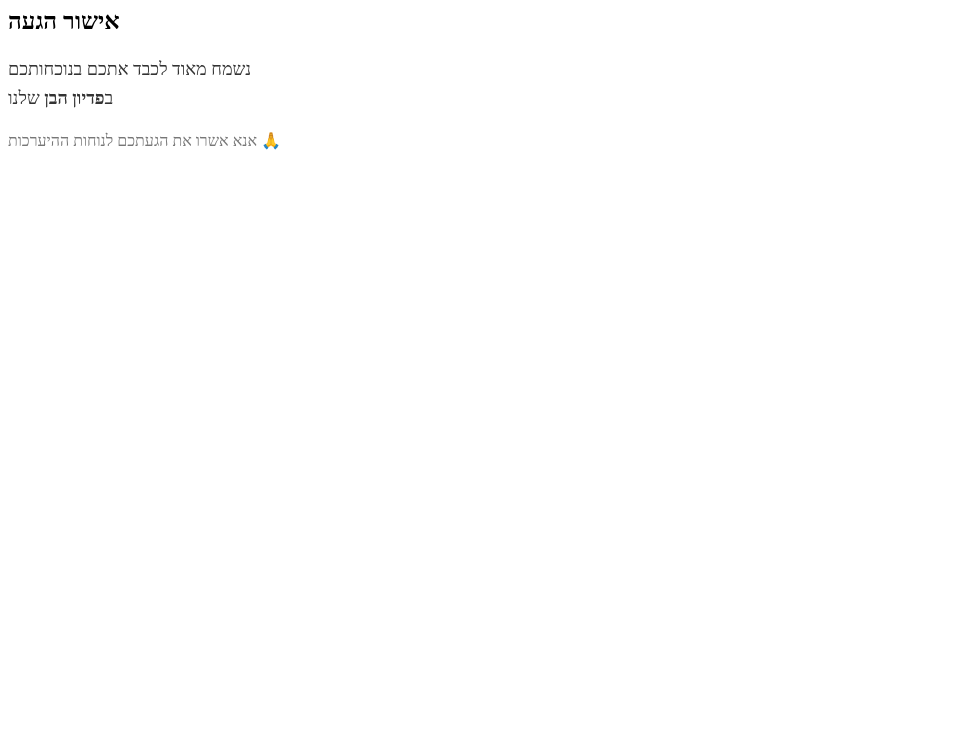
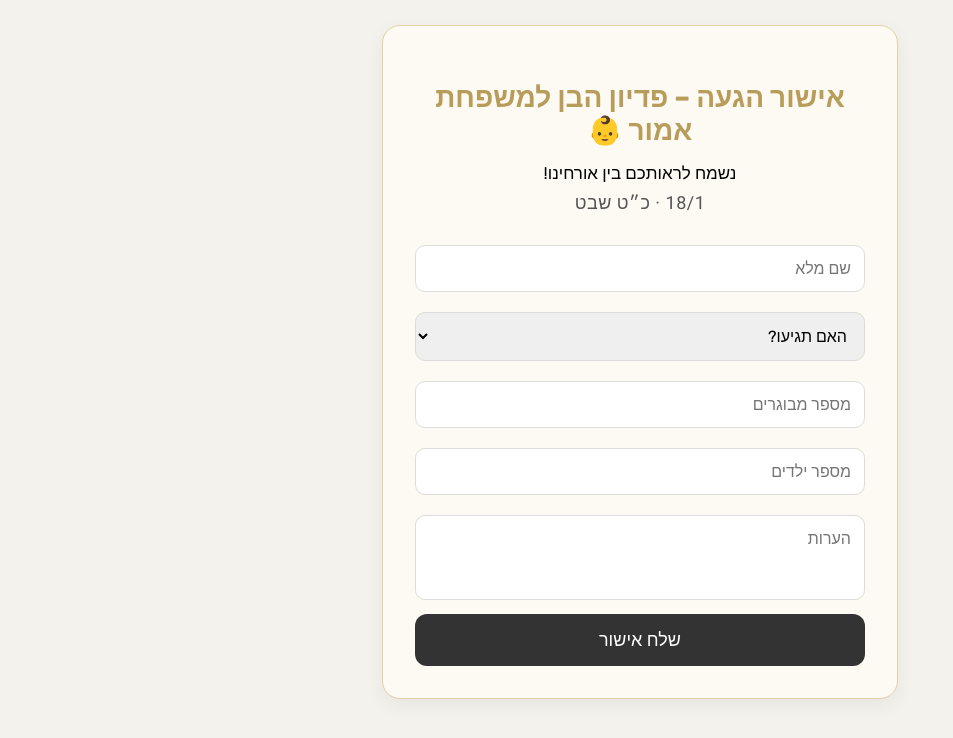
Before and after one commit to ppprrrtt-crypto/deploy, a plain HTML site: page index.html in a window 1280 px wide. Shown: the whole page, without its empty margins (0-953 px from the left). Drawn offline with Linux system fonts and the light colour scheme.

Commit message:
Update index.html

```diff
--- a/index.html
+++ b/index.html
@@ -1,9 +1,181 @@
-<h2>אישור הגעה</h2>
-<p style="font-size:18px; line-height:1.6; color:#333;">
-נשמח מאוד לכבד אתכם בנוכחותכם<br>
-ב<strong>פדיון הבן</strong> שלנו
-</p>
+<!DOCTYPE html>
+<html lang="he" dir="rtl">
+<head>
+    <meta charset="UTF-8">
+    <title>אישור הגעה - פדיון הבן למשפחת אמור</title>
 
-<p style="font-size:16px; color:#777; margin-top:10px;">
-אנא אשרו את הגעתכם לנוחות ההיערכות 🙏
-</p>
+    <!-- פונטים -->
+    <link href="https://fonts.googleapis.com/css2?family=Rubik:wght@300;400;500;600;700&family=Heebo:wght@300;400;500&display=swap" rel="stylesheet">
+
+    <style>
+        body {
+            margin: 0;
+            padding: 0;
+            background-color: #f4f2ec;
+            font-family: 'Rubik', sans-serif;
+        }
+
+        .rsvp-container {
+            max-width: 450px;
+            margin: 25px auto;
+            padding: 32px;
+            background-color: #fdfaf3;
+            border: 1px solid #e2d1a7;
+            direction: rtl;
+            text-align: center;
+            border-radius: 18px;
+            box-shadow: 0 6px 20px rgba(0,0,0,0.06);
+        }
+
+        .rsvp-container h2 {
+            color: #b89c5a;
+            font-size: 28px;
+            margin-bottom: 16px;
+        }
+
+        .event-text {
+            font-size: 17px;
+            margin-bottom: 6px;
+        }
+
+        .event-date {
+            font-family: 'Heebo', sans-serif;
+            font-size: 18px;
+            color: #555;
+            margin-bottom: 18px;
+            letter-spacing: 0.5px;
+        }
+
+        .rsvp-form input,
+        .rsvp-form select,
+        .rsvp-form textarea {
+            width: 100%;
+            padding: 13px;
+            margin: 10px 0;
+            border: 1px solid #dcdcdc;
+            border-radius: 10px;
+            font-size: 16px;
+            box-sizing: border-box;
+            font-family: 'Rubik', sans-serif;
+        }
+
+        .rsvp-form textarea {
+            resize: none;
+        }
+
+        .rsvp-form button {
+            background-color: #333;
+            color: white;
+            border: none;
+            padding: 15px 30px;
+            font-size: 18px;
+            cursor: pointer;
+            border-radius: 12px;
+            width: 100%;
+            transition: 0.3s;
+            font-family: 'Rubik', sans-serif;
+        }
+
+        .rsvp-form button:hover {
+            background-color: #b89c5a;
+        }
+
+        #result {
+            display: none;
+            margin-top: 20px;
+            padding: 20px;
+            color: #4a7c44;
+            font-weight: bold;
+            font-size: 20px;
+            font-family: 'Rubik', sans-serif;
+        }
+    </style>
+</head>
+
+<body>
+
+<div class="rsvp-container">
+    <div id="form-content">
+        <h2>אישור הגעה – פדיון הבן למשפחת אמור 👶</h2>
+
+        <div class="event-text">
+            נשמח לראותכם בין אורחינו!
+        </div>
+
+        <div class="event-date">
+            18/1 · כ״ט שבט
+        </div>
+
+        <form id="rsvp-form" action="https://api.web3forms.com/submit" method="POST" class="rsvp-form">
+            <input type="hidden" name="access_key" value="bedeadac-9a95-47b9-a298-61939aecc631">
+
+            <!-- שדה שם עם ולידציה בעברית -->
+            <input
+                type="text"
+                name="name"
+                placeholder="שם מלא"
+                required
+                oninvalid="this.setCustomValidity('נא להזין שם מלא')"
+                oninput="this.setCustomValidity('')"
+            >
+
+            <select name="attending" required>
+                <option value="" disabled selected>האם תגיעו?</option>
+                <option value="כן">כן, נגיע בשמחה!</option>
+                <option value="לא">לצערי לא נוכל להגיע</option>
+            </select>
+
+            <input type="number" name="adults" placeholder="מספר מבוגרים" min="0">
+            <input type="number" name="children" placeholder="מספר ילדים" min="0">
+
+            <textarea name="message" rows="3" placeholder="הערות"></textarea>
+
+            <button type="submit" id="submit-btn">שלח אישור</button>
+        </form>
+    </div>
+
+    <div id="result"></div>
+</div>
+
+<script>
+    const form = document.getElementById('rsvp-form');
+    const result = document.getElementById('result');
+    const formContent = document.getElementById('form-content');
+
+    form.addEventListener('submit', function(e) {
+        e.preventDefault();
+
+        const formData = new FormData(form);
+        const object = Object.fromEntries(formData);
+        const json = JSON.stringify(object);
+
+        result.innerHTML = "שולח אישור... נא להמתין";
+        result.style.display = "block";
+        formContent.style.display = "none";
+
+        fetch('https://api.web3forms.com/submit', {
+            method: 'POST',
+            headers: {
+                'Content-Type': 'application/json',
+                'Accept': 'application/json'
+            },
+            body: json
+        })
+        .then(async (response) => {
+            let resJson = await response.json();
+            if (response.status === 200) {
+                result.innerHTML = "תודה רבה! אישור ההגעה התקבל בהצלחה. נתראה בשמחה!";
+            } else {
+                result.innerHTML = "חלה שגיאה: " + resJson.message;
+                formContent.style.display = "block";
+            }
+        })
+        .catch(() => {
+            result.innerHTML = "משהו השתבש, אנא נסו שוב מאוחר יותר.";
+            formContent.style.display = "block";
+        });
+    });
+</script>
+
+</body>
+</html>
```
